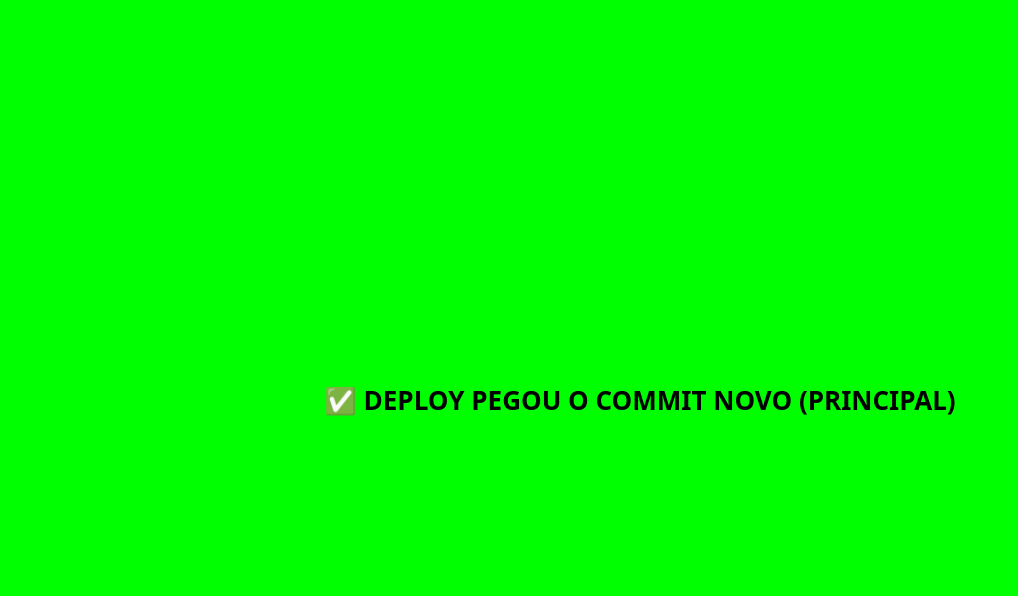
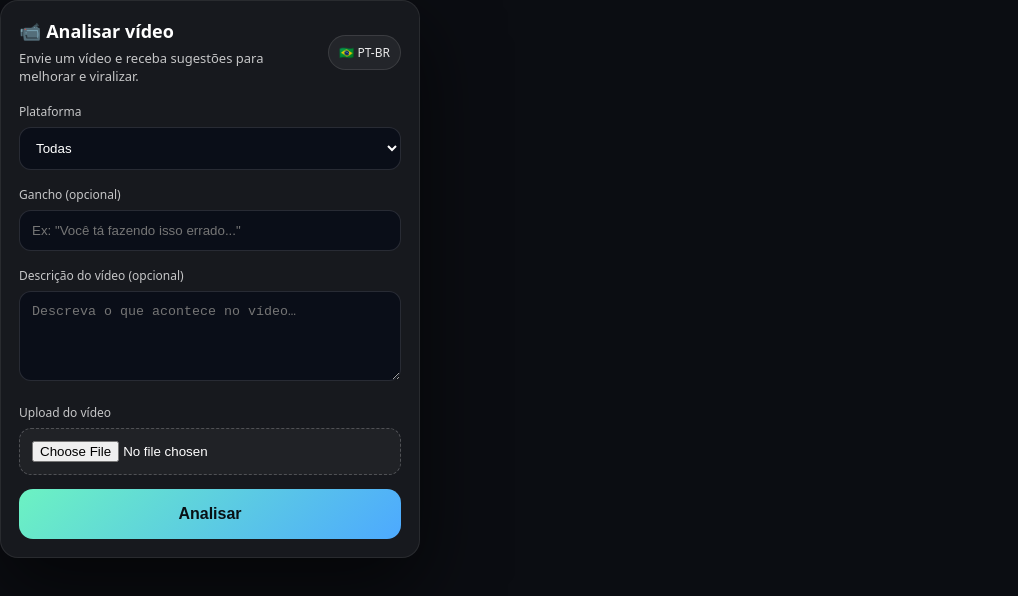
Before and after one commit to paivarobin16-alt/Viracheck---1.0.0, a React (Vite) app: page / in a window 1280 px wide. Shown: the top 596 px of the page, without its empty margins (0-1018 px from the left). Built offline with nearby package versions, Linux system fonts and the light colour scheme.

Commit message:
Update Analyze.tsx

```diff
--- a/src/pages/Analyze.tsx
+++ b/src/pages/Analyze.tsx
@@ -1,18 +1,179 @@
+import { useMemo, useState } from "react";
+
 export default function Analyze() {
+  const [platform, setPlatform] = useState("Todas");
+  const [hook, setHook] = useState("");
+  const [description, setDescription] = useState("");
+
+  const [videoFile, setVideoFile] = useState<File | null>(null);
+  const videoUrl = useMemo(() => (videoFile ? URL.createObjectURL(videoFile) : ""), [videoFile]);
+
+  const [loading, setLoading] = useState(false);
+  const [message, setMessage] = useState<string>("");
+
+  async function handleAnalyze() {
+    setMessage("");
+    if (!videoFile) {
+      setMessage("⚠️ Selecione um vídeo antes de analisar.");
+      return;
+    }
+
+    setLoading(true);
+    try {
+      // Aqui vai entrar a IA depois (API /api/analyzeVideo)
+      // Por enquanto é só uma confirmação que está tudo ok.
+      await new Promise((r) => setTimeout(r, 700));
+
+      setMessage("✅ Pronto! Interface ok. Próximo passo: ligar a análise com IA.");
+    } catch (e: any) {
+      setMessage(`❌ Erro: ${e?.message || String(e)}`);
+    } finally {
+      setLoading(false);
+    }
+  }
+
   return (
-    <div style={{
-      minHeight: "100vh",
-      background: "lime",
-      color: "black",
-      fontSize: 26,
-      fontWeight: 900,
-      display: "flex",
-      alignItems: "center",
-      justifyContent: "center",
-      textAlign: "center",
-      padding: 20
-    }}>
-      ✅ DEPLOY PEGOU O COMMIT NOVO (PRINCIPAL)
+    <div className="card" style={{ padding: 18 }}>
+      <div style={{ display: "flex", alignItems: "center", justifyContent: "space-between", gap: 12 }}>
+        <div>
+          <h1 style={{ margin: 0, fontSize: 18 }}>📹 Analisar vídeo</h1>
+          <p style={{ margin: "6px 0 0", opacity: 0.75, fontSize: 13 }}>
+            Envie um vídeo e receba sugestões para melhorar e viralizar.
+          </p>
+        </div>
+
+        <span
+          style={{
+            fontSize: 12,
+            padding: "8px 10px",
+            borderRadius: 999,
+            border: "1px solid rgba(255,255,255,0.12)",
+            background: "rgba(255,255,255,0.06)",
+            opacity: 0.9,
+            whiteSpace: "nowrap",
+          }}
+        >
+          🇧🇷 PT-BR
+        </span>
+      </div>
+
+      <div style={{ marginTop: 14 }}>
+        <label style={{ fontSize: 12, opacity: 0.75 }}>Plataforma</label>
+        <select
+          value={platform}
+          onChange={(e) => setPlatform(e.target.value)}
+          style={{
+            width: "100%",
+            marginTop: 6,
+            padding: 12,
+            borderRadius: 12,
+            border: "1px solid rgba(255,255,255,0.12)",
+            background: "rgba(10,14,24,0.92)",
+            color: "white",
+          }}
+        >
+          <option value="Todas">Todas</option>
+          <option value="TikTok">TikTok</option>
+          <option value="Instagram Reels">Instagram Reels</option>
+          <option value="YouTube Shorts">YouTube Shorts</option>
+        </select>
+      </div>
+
+      <div style={{ marginTop: 12 }}>
+        <label style={{ fontSize: 12, opacity: 0.75 }}>Gancho (opcional)</label>
+        <input
+          value={hook}
+          onChange={(e) => setHook(e.target.value)}
+          placeholder='Ex: "Você tá fazendo isso errado..."'
+          style={{
+            width: "100%",
+            marginTop: 6,
+            padding: 12,
+            borderRadius: 12,
+            border: "1px solid rgba(255,255,255,0.12)",
+            background: "rgba(10,14,24,0.92)",
+            color: "white",
+          }}
+        />
+      </div>
+
+      <div style={{ marginTop: 12 }}>
+        <label style={{ fontSize: 12, opacity: 0.75 }}>Descrição do vídeo (opcional)</label>
+        <textarea
+          value={description}
+          onChange={(e) => setDescription(e.target.value)}
+          placeholder="Descreva o que acontece no vídeo…"
+          style={{
+            width: "100%",
+            marginTop: 6,
+            padding: 12,
+            minHeight: 90,
+            borderRadius: 12,
+            border: "1px solid rgba(255,255,255,0.12)",
+            background: "rgba(10,14,24,0.92)",
+            color: "white",
+            resize: "vertical",
+          }}
+        />
+      </div>
+
+      <div style={{ marginTop: 14 }}>
+        <label style={{ fontSize: 12, opacity: 0.75 }}>Upload do vídeo</label>
+
+        <input
+          type="file"
+          accept="video/*"
+          onChange={(e) => setVideoFile(e.target.files?.[0] || null)}
+          style={{
+            width: "100%",
+            marginTop: 6,
+            padding: 12,
+            borderRadius: 12,
+            border: "1px dashed rgba(255,255,255,0.22)",
+            background: "rgba(255,255,255,0.04)",
+            color: "white",
+          }}
+        />
+
+        {videoFile && (
+          <div style={{ marginTop: 12 }}>
+            <div style={{ fontSize: 12, opacity: 0.75, marginBottom: 6 }}>
+              Preview: <b style={{ opacity: 0.95 }}>{videoFile.name}</b>
+            </div>
+            <video
+              src={videoUrl}
+              controls
+              playsInline
+              style={{
+                width: "100%",
+                borderRadius: 14,
+                border: "1px solid rgba(255,255,255,0.12)",
+                background: "#000",
+              }}
+            />
+          </div>
+        )}
+      </div>
+
+      <button className="button" onClick={handleAnalyze} disabled={loading} style={{ marginTop: 14 }}>
+        {loading ? "Analisando..." : "Analisar"}
+      </button>
+
+      {message && (
+        <div
+          style={{
+            marginTop: 12,
+            padding: "10px 12px",
+            borderRadius: 12,
+            border: "1px solid rgba(255,255,255,0.12)",
+            background: "rgba(255,255,255,0.06)",
+            fontSize: 13,
+            whiteSpace: "pre-wrap",
+          }}
+        >
+          {message}
+        </div>
+      )}
     </div>
   );
 }
```
